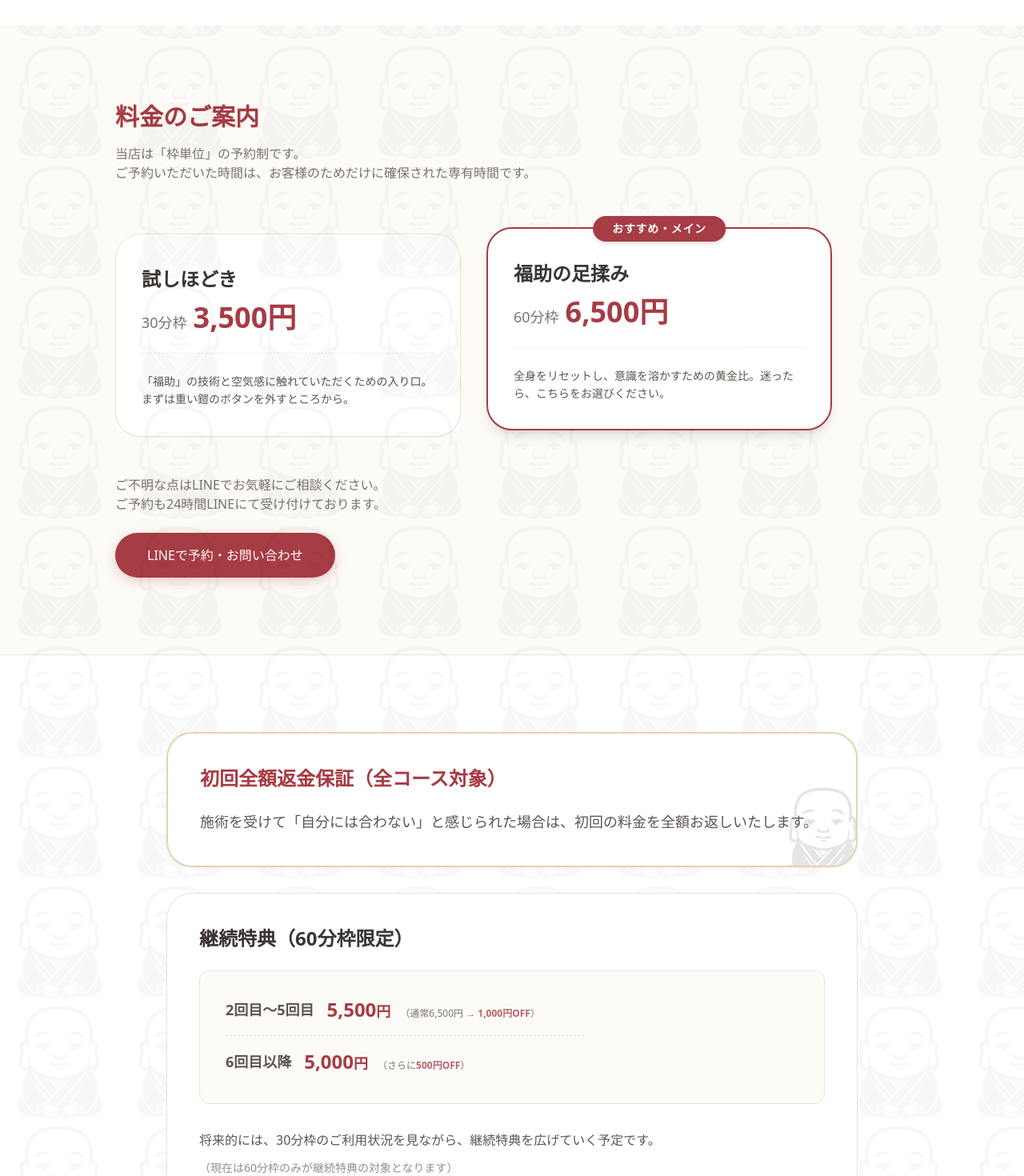
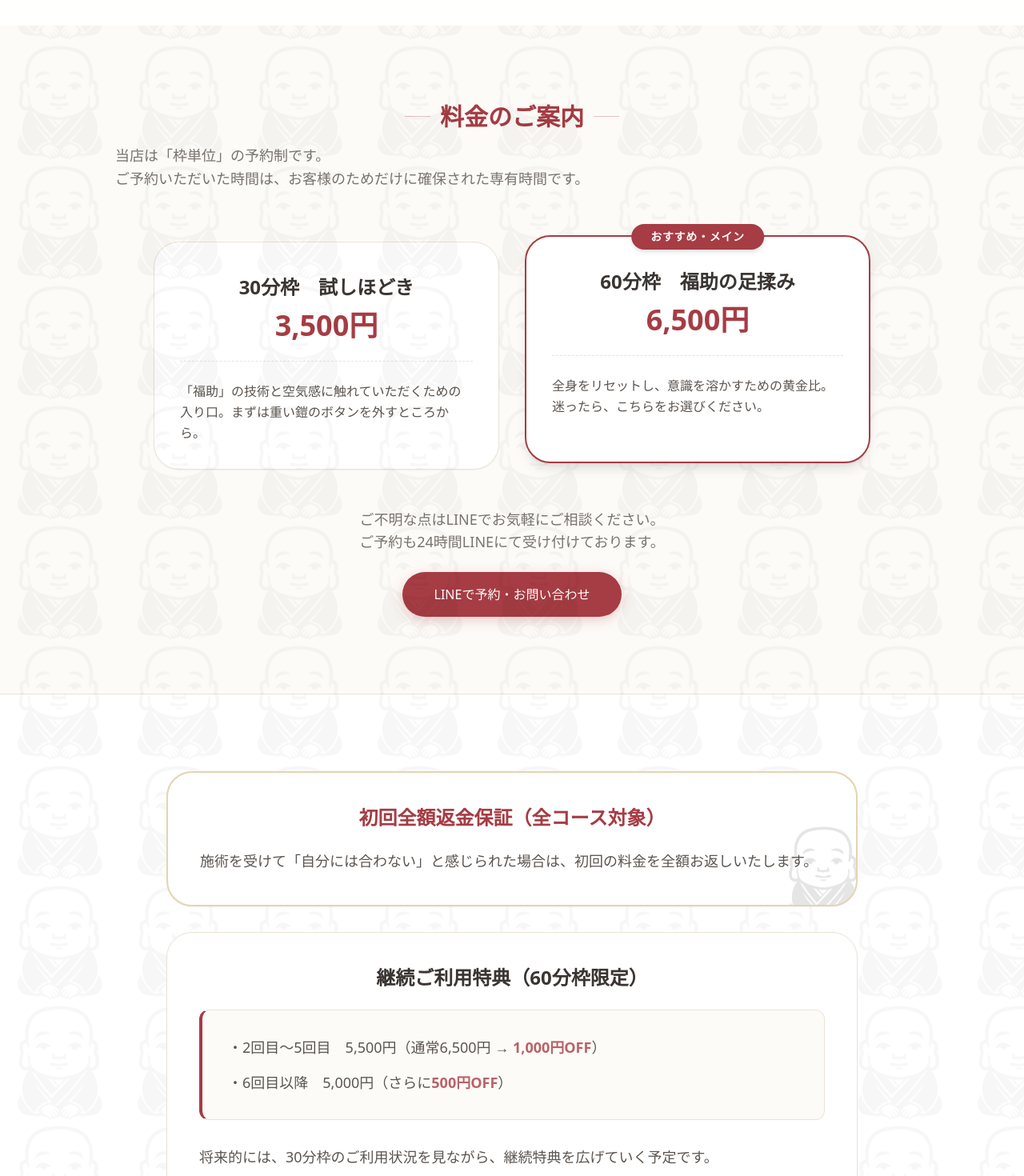
Before and after one commit to ashiyafukusuke/fukusuke2, a Next.js app: page / in a window 1280 px wide. Shown: the part 1300-2770 px from the top of the page at 80% size. Built offline with nearby package versions, Linux system fonts and the light colour scheme; a web font is replaced by a local one.

Commit message:
Add files via upload

```diff
--- a/src/app/page.tsx
+++ b/src/app/page.tsx
@@ -253,19 +253,19 @@ export default function Home() {
             initial="hidden" whileInView="visible" viewport={{ once: true, margin: "-100px" }} variants={fadeUp}
             className="container px-4 max-w-5xl"
           >
-            <div className="text-center md:text-left mb-16">
-              <h2 className="text-3xl font-bold mb-4 text-primary flex items-center justify-center md:justify-start gap-3">
-                <span className="w-8 h-px bg-primary/30 hidden sm:block md:hidden"></span>
+            <div className="text-left mb-16">
+              <h2 className="text-3xl font-bold mb-4 text-primary flex items-center justify-center gap-3">
+                <span className="w-8 h-px bg-primary/30 hidden sm:block"></span>
                 料金のご案内
-                <span className="w-8 h-px bg-primary/30 hidden sm:block md:hidden"></span>
+                <span className="w-8 h-px bg-primary/30 hidden sm:block"></span>
               </h2>
-              <p className="text-[#7A736E]">
+              <p className="text-[#7A736E] text-left text-lg leading-relaxed">
                 当店は「枠単位」の予約制です。<br className="hidden md:block"/>
                 ご予約いただいた時間は、お客様のためだけに確保された専有時間です。
               </p>
             </div>
 
-            <div className="grid md:grid-cols-2 gap-8 max-w-4xl mx-auto md:mx-0">
+            <div className="grid md:grid-cols-2 gap-8 max-w-4xl mx-auto">
               {[
                 { title: "30分枠　試しほどき", time: "30分枠", price: "3,500円", desc: "「福助」の技術と空気感に触れていただくための入り口。まずは重い鎧のボタンを外すところから。" },
                 { title: "60分枠　福助の足揉み", time: "60分枠", price: "6,500円", desc: "全身をリセットし、意識を溶かすための黄金比。迷ったら、こちらをお選びください。", popular: true }
@@ -276,19 +276,18 @@ export default function Home() {
                       おすすめ・メイン
                     </div>
                   )}
-                  <h3 className="text-2xl font-bold mb-3 text-center md:text-left text-[#3A3532] mt-2">{plan.title.split('　')[1]}</h3>
-                  <div className="text-center md:text-left mb-6 pb-6 border-b border-[#EAE4D9] border-dashed">
-                    <span className="text-lg text-[#7A736E] mr-2">{plan.time}</span>
+                  <h3 className="text-2xl font-bold mb-3 text-center text-[#3A3532] mt-2">{plan.title}</h3>
+                  <div className="text-center mb-6 pb-6 border-b border-[#EAE4D9] border-dashed">
                     <span className="text-4xl font-bold text-primary">{plan.price}</span>
                   </div>
-                  <p className="text-sm text-[#5C5550] leading-relaxed flex-grow text-center md:text-left">{plan.desc}</p>
+                  <p className="text-base text-[#5C5550] leading-relaxed flex-grow text-left font-medium">{plan.desc}</p>
                 </div>
               ))}
             </div>
 
             {/* CTA below pricing */}
-            <div className="mt-12 text-center md:text-left">
-              <p className="text-[#7A736E] mb-6 text-base">
+            <div className="mt-12 text-center">
+              <p className="text-[#7A736E] mb-6 text-lg font-medium">
                 ご不明な点はLINEでお気軽にご相談ください。<br className="hidden md:block" />
                 ご予約も24時間LINEにて受け付けております。
               </p>
@@ -308,36 +307,24 @@ export default function Home() {
                 <div className="absolute -bottom-6 -right-6 opacity-10">
                   <img src="/images/fukusuke_icon.png" alt="" className="w-32 h-32" />
                 </div>
-                <h3 className="text-2xl font-bold mb-6 text-center md:text-left text-primary">初回全額返金保証（全コース対象）</h3>
-                <p className="text-lg leading-relaxed text-[#5C5550] relative z-10 md:text-left text-center">
+                <h3 className="text-2xl font-bold mb-6 text-center text-primary">初回全額返金保証（全コース対象）</h3>
+                <p className="text-lg leading-relaxed text-[#5C5550] relative z-10 text-left font-medium">
                   施術を受けて「自分には合わない」と感じられた場合は、初回の料金を全額お返しいたします。
                 </p>
               </div>
 
               {/* 継続特典 */}
               <div className="bg-white p-8 md:p-10 rounded-[2rem] border border-[#EAE4D9] shadow-sm relative overflow-hidden">
-                <h3 className="text-2xl font-bold mb-6 text-center md:text-left text-[#3A3532]">継続特典（60分枠限定）</h3>
-                <div className="bg-[#FDFBF7] p-6 md:p-8 rounded-xl border border-[#EAE4D9] text-center md:text-left mb-8">
-                  <div className="space-y-4 max-w-md mx-auto md:mx-0 text-left">
-                    <div className="flex flex-col sm:flex-row sm:items-center justify-between border-b border-[#EAE4D9] border-dashed pb-4">
-                      <span className="font-bold text-[#5C5550] text-lg mb-1 sm:mb-0">2回目〜5回目</span>
-                      <div className="text-right md:text-left flex-grow sm:text-right md:ml-4">
-                        <span className="text-2xl font-bold text-primary mr-1">5,500<span className="text-lg">円</span></span>
-                        <span className="text-xs text-[#7A736E] block sm:inline-block sm:ml-2">（通常6,500円 → <strong className="text-primary/80">1,000円OFF</strong>）</span>
-                      </div>
-                    </div>
-                    <div className="flex flex-col sm:flex-row sm:items-center justify-between pb-1">
-                      <span className="font-bold text-[#5C5550] text-lg mb-1 sm:mb-0">6回目以降</span>
-                      <div className="text-right md:text-left flex-grow sm:text-right md:ml-4">
-                        <span className="text-2xl font-bold text-primary mr-1">5,000<span className="text-lg">円</span></span>
-                        <span className="text-xs text-[#7A736E] block sm:inline-block sm:ml-2">（さらに<strong className="text-primary/80">500円OFF</strong>）</span>
-                      </div>
-                    </div>
-                  </div>
+                <h3 className="text-2xl font-bold mb-6 text-center text-[#3A3532]">継続ご利用特典（60分枠限定）</h3>
+                <div className="bg-[#FDFBF7] p-6 md:p-8 rounded-xl border-l-4 border-l-primary border-t border-r border-b border-[#EAE4D9] mb-8 text-left">
+                  <ul className="space-y-4 font-medium text-lg text-[#5C5550]">
+                    <li>・2回目〜5回目　5,500円（通常6,500円 → <strong className="text-primary/80">1,000円OFF</strong>）</li>
+                    <li>・6回目以降　5,000円（さらに<strong className="text-primary/80">500円OFF</strong>）</li>
+                  </ul>
                 </div>
-                <div className="space-y-3 text-[#5C5550] leading-relaxed relative z-10 text-center md:text-left">
+                <div className="space-y-3 text-[#5C5550] leading-relaxed relative z-10 text-left font-medium text-lg">
                   <p>将来的には、30分枠のご利用状況を見ながら、継続特典を広げていく予定です。</p>
-                  <p className="text-sm text-[#7A736E] opacity-80">（現在は60分枠のみが継続特典の対象となります）</p>
+                  <p className="text-base text-[#7A736E] opacity-80">（現在は60分枠のみが継続特典の対象となります）</p>
                 </div>
               </div>
 
```
